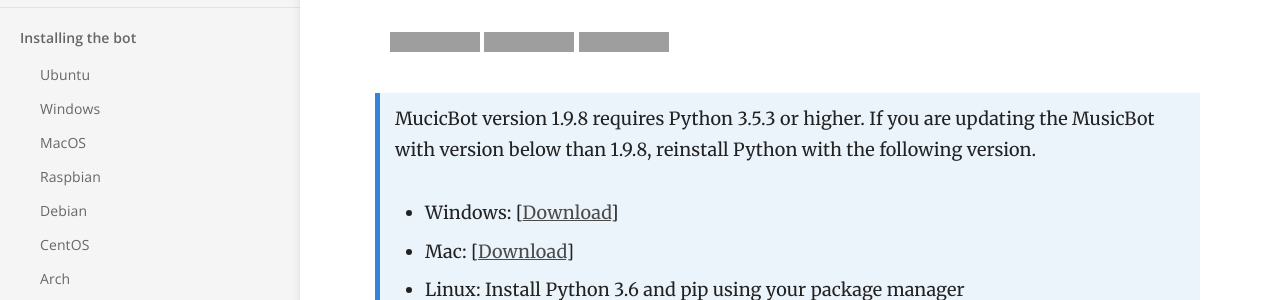
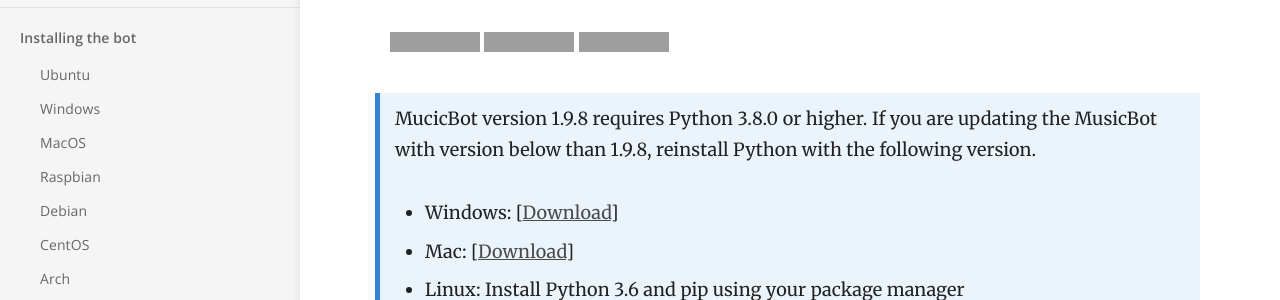
Before and after one commit to Just-Some-Bots/MusicBot, a Jekyll site: the page built from _docs/using/updating.md, in a window 1280 px wide, cut to the strip 162-462 px from the top of the page. Built offline with Jekyll 4.4.1, drawn with Linux system fonts in a browser that asks for light colours; grey boxes are pictures that could not be loaded.

Commit message:
Update updating.md
update the new minimal version to python 3.8.0

```diff
--- a/_docs/using/updating.md
+++ b/_docs/using/updating.md
@@ -8,7 +8,7 @@ order: 4
 [![GitHub forks](https://img.shields.io/github/forks/Just-Some-Bots/MusicBot.svg)](https://github.com/Just-Some-Bots/MusicBot/network)
 [![Python version](https://img.shields.io/badge/python-3.5%2C%203.6%2C%203.7-blue.svg)](https://python.org)
 
-> MucicBot version 1.9.8 requires Python 3.5.3 or higher. If you are updating the MusicBot with version below than 1.9.8, reinstall Python with the following version.
+> MucicBot version 1.9.8 requires Python 3.8.0 or higher. If you are updating the MusicBot with version below than 1.9.8, reinstall Python with the following version.
 > - Windows: [[Download](https://www.python.org/ftp/python/3.7.0/python-3.7.0.exe)]
 > - Mac: [[Download](https://www.python.org/ftp/python/3.6.6/python-3.6.6-macosx10.6.pkg)]
 > - Linux: Install Python 3.6 and pip using your package manager
```
